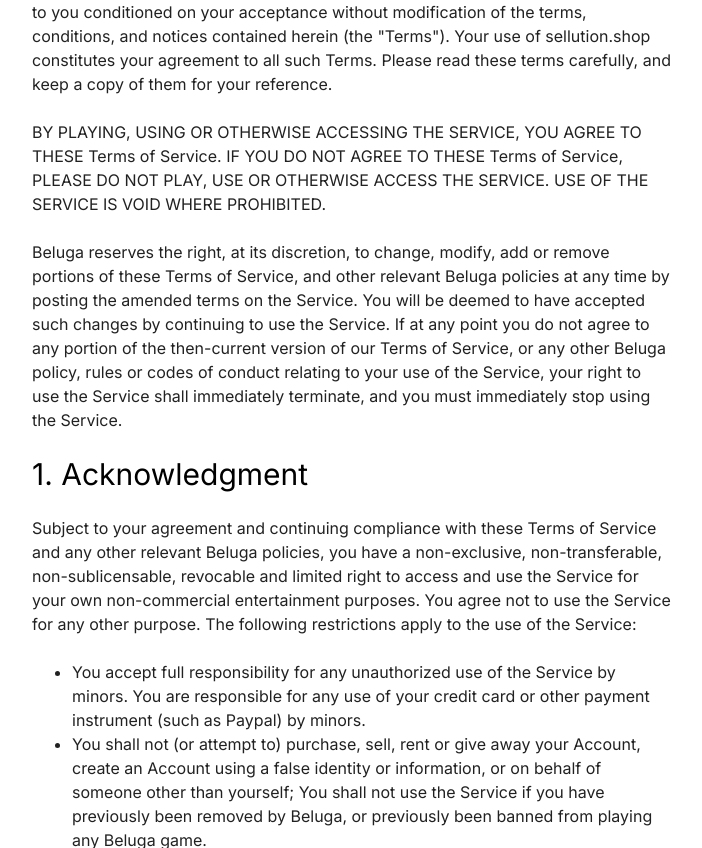
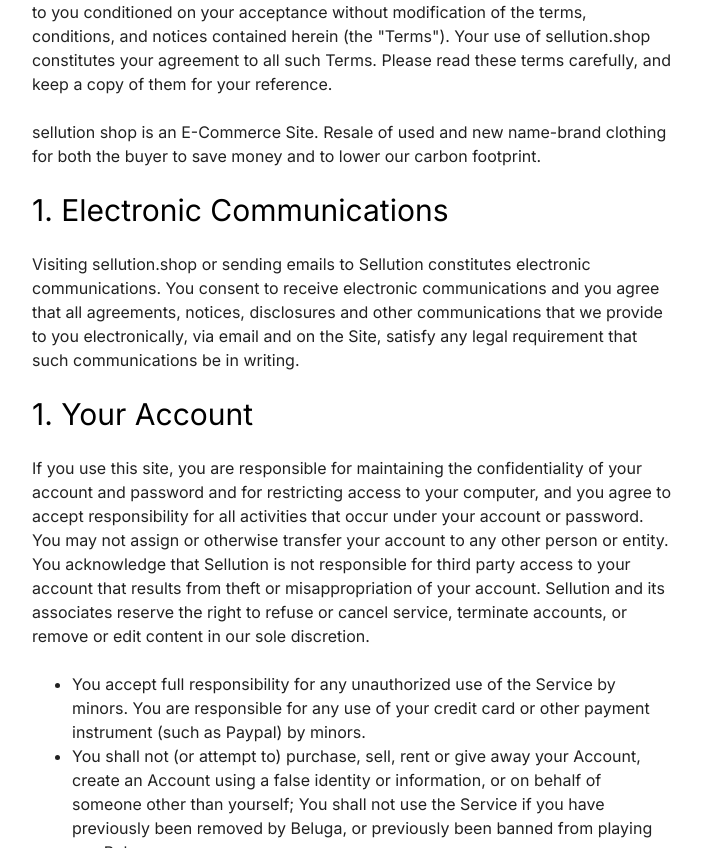
Before and after one commit to c9aw/c9aw.github.io, a React (Vite) app: page /termsofservice in a window 1280 px wide. Shown: the part 360-1208 px from the top of the page, without its empty margins (288-990 px from the left). Built offline with nearby package versions, Linux system fonts and the light colour scheme; a web font is replaced by a local one.

Commit message:
Update TOF.jsx

```diff
--- a/src/pages/TOF.jsx
+++ b/src/pages/TOF.jsx
@@ -12,31 +12,15 @@ const TOF = () => {
           Welcome to sellution.shop. The sellution.shop website (the "Site") is comprised of various web pages operated by Sellution LLC (" Sellution "). sellution.shop is offered to you conditioned on your acceptance without modification of the terms, conditions, and notices contained herein (the "Terms"). Your use of sellution.shop constitutes your agreement to all such Terms. Please read these terms carefully, and keep a copy of them for your reference.
         </p>
         <p>
-          BY PLAYING, USING OR OTHERWISE ACCESSING THE SERVICE, YOU AGREE TO
-          THESE Terms of Service. IF YOU DO NOT AGREE TO THESE Terms of Service,
-          PLEASE DO NOT PLAY, USE OR OTHERWISE ACCESS THE SERVICE. USE OF THE
-          SERVICE IS VOID WHERE PROHIBITED.
+          sellution shop is an E-Commerce Site. Resale of used and new name-brand clothing for both the buyer to save money and to lower our carbon footprint.
         </p>
+        <p className='text-black text-3xl'>1. Electronic Communications</p>
         <p>
-          Beluga reserves the right, at its discretion, to change, modify, add
-          or remove portions of these Terms of Service, and other relevant
-          Beluga policies at any time by posting the amended terms on the
-          Service. You will be deemed to have accepted such changes by
-          continuing to use the Service. If at any point you do not agree to any
-          portion of the then-current version of our Terms of Service, or any
-          other Beluga policy, rules or codes of conduct relating to your use of
-          the Service, your right to use the Service shall immediately
-          terminate, and you must immediately stop using the Service.
+         Visiting sellution.shop or sending emails to Sellution constitutes electronic communications. You consent to receive electronic communications and you agree that all agreements, notices, disclosures and other communications that we provide to you electronically, via email and on the Site, satisfy any legal requirement that such communications be in writing.
         </p>
-        <p className='text-black text-3xl'>1. Acknowledgment</p>
+        <p className='text-black text-3xl'>1. Your Account</p>
         <p>
-          Subject to your agreement and continuing compliance with these Terms
-          of Service and any other relevant Beluga policies, you have a
-          non-exclusive, non-transferable, non-sublicensable, revocable and
-          limited right to access and use the Service for your own
-          non-commercial entertainment purposes. You agree not to use the
-          Service for any other purpose. The following restrictions apply to the
-          use of the Service:
+          If you use this site, you are responsible for maintaining the confidentiality of your account and password and for restricting access to your computer, and you agree to accept responsibility for all activities that occur under your account or password. You may not assign or otherwise transfer your account to any other person or entity. You acknowledge that Sellution is not responsible for third party access to your account that results from theft or misappropriation of your account. Sellution and its associates reserve the right to refuse or cancel service, terminate accounts, or remove or edit content in our sole discretion.
         </p>
         <ul className='list-disc ml-10'>
           <li>
```
